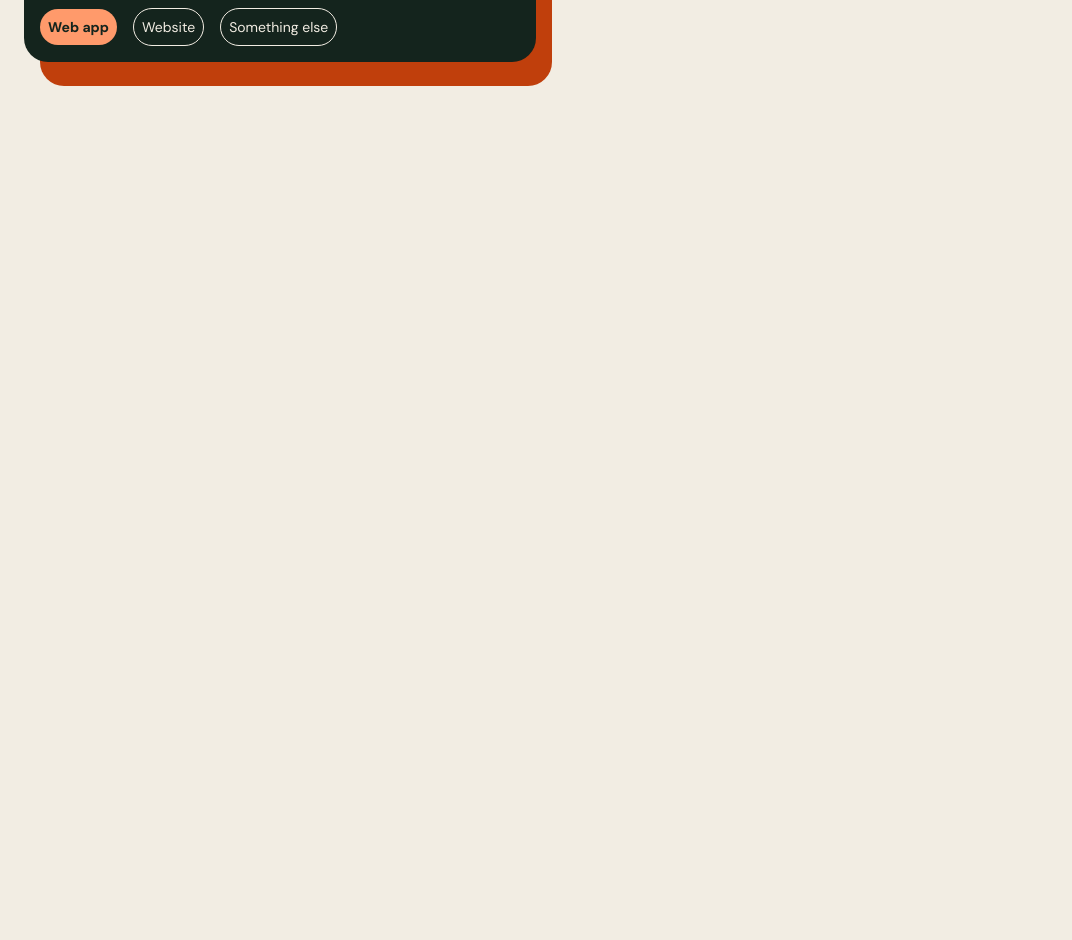
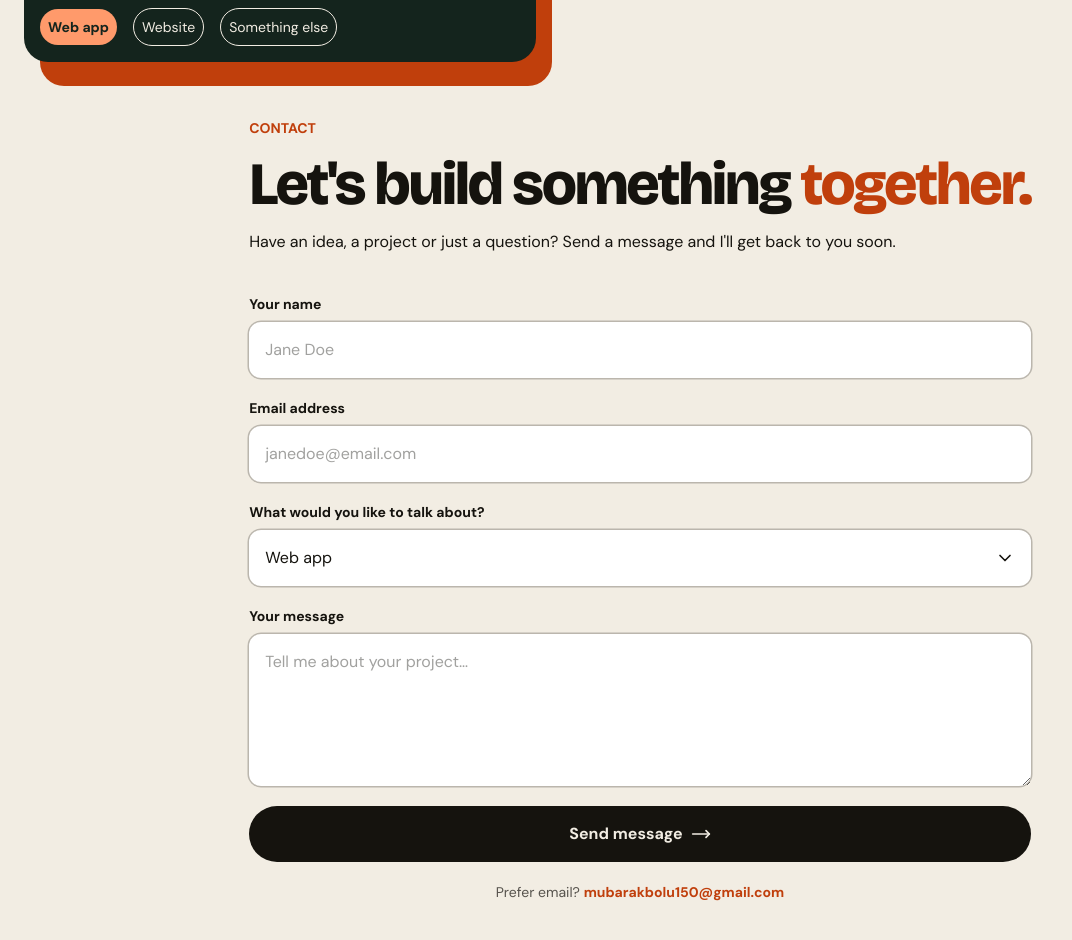
Before and after one commit to MubarakAfolabi/my-portfolio, a Next.js app: page /contact in a window 1280 px wide. Shown: the part 568-1508 px from the top of the page, without its empty margins (0-1072 px from the left). Before the commit the page ends 800 px from the top, so only its background shows below. Built offline with nearby package versions, Linux system fonts and the light colour scheme.

Commit message:
Add ContactForm component to Contact page

```diff
--- a/app/contact/page.tsx
+++ b/app/contact/page.tsx
@@ -1,9 +1,11 @@
 import ChatWrap from "@/component/contact/ChatWrap";
+import ContactForm from "@/component/contact/ContactForm";
 
 export default function ContactPage() {
   return (
-    <section className="px-6 mt-30">
+    <main className="flex flex-col gap-14 px-6 mt-30">
       <ChatWrap />
-    </section>
+      <ContactForm />
+    </main>
   );
 }
--- /dev/null
+++ b/component/contact/ContactForm.tsx
@@ -0,0 +1,108 @@
+import { ChevronDown, MoveRight } from "lucide-react";
+
+const fieldClass =
+  "w-full rounded-xl bg-white p-4 outline-none ring-[1.5px] ring-foreground/25 placeholder:text-foreground/40 focus:ring-2 focus:ring-primary";
+
+export default function ContactForm() {
+  return (
+    <section className="mx-auto max-w-300 flex flex-col gap-10 px-6 mb-20">
+      <div className="flex flex-col gap-4">
+        <div className="text-primary text-sm font-semibold">CONTACT</div>
+        <h1 className="text-4xl lg:text-6xl">
+          Let&apos;s build something{" "}
+          <span className="text-primary">together.</span>
+        </h1>
+        <p>
+          Have an idea, a project or just a question? Send a message and I'll
+          get back to you soon.
+        </p>
+      </div>
+
+      <form className="flex flex-col gap-5">
+        <div className="flex flex-col gap-2">
+          <label htmlFor="name" className="text-sm font-semibold">
+            Your name
+          </label>
+          <input
+            id="name"
+            name="name"
+            type="text"
+            placeholder="Jane Doe"
+            autoComplete="name"
+            required
+            className={fieldClass}
+          />
+        </div>
+
+        <div className="flex flex-col gap-2">
+          <label htmlFor="email" className="text-sm font-semibold">
+            Email address
+          </label>
+          <input
+            id="email"
+            name="email"
+            type="email"
+            placeholder="janedoe@email.com"
+            autoComplete="email"
+            required
+            className={fieldClass}
+          />
+        </div>
+
+        <div className="flex flex-col gap-2">
+          <label htmlFor="topic" className="text-sm font-semibold">
+            What would you like to talk about?
+          </label>
+          <div className="relative">
+            <select
+              id="topic"
+              name="topic"
+              defaultValue="web-app"
+              className={`${fieldClass} appearance-none pr-12`}
+            >
+              <option value="web-app">Web app</option>
+              <option value="website">Website</option>
+              <option value="other">Something else</option>
+            </select>
+            <ChevronDown
+              size={20}
+              aria-hidden
+              className="pointer-events-none absolute top-1/2 right-4 -translate-y-1/2"
+            />
+          </div>
+        </div>
+
+        <div className="flex flex-col gap-2">
+          <label htmlFor="message" className="text-sm font-semibold">
+            Your message
+          </label>
+          <textarea
+            id="message"
+            name="message"
+            rows={5}
+            placeholder="Tell me about your project…"
+            required
+            className={`${fieldClass} resize-y`}
+          />
+        </div>
+
+        <button
+          type="submit"
+          className="flex items-center justify-center gap-2 rounded-full bg-foreground px-6 py-4 font-bold text-background transition-transform hover:-translate-y-0.5"
+        >
+          Send message <MoveRight size={20} aria-hidden />
+        </button>
+
+        <p className="text-center text-sm text-foreground/70">
+          Prefer email?{" "}
+          <a
+            href="mailto:mubarakbolu150@gmail.com"
+            className="font-semibold text-primary underline-offset-4 hover:underline"
+          >
+            mubarakbolu150@gmail.com
+          </a>
+        </p>
+      </form>
+    </section>
+  );
+}
```
